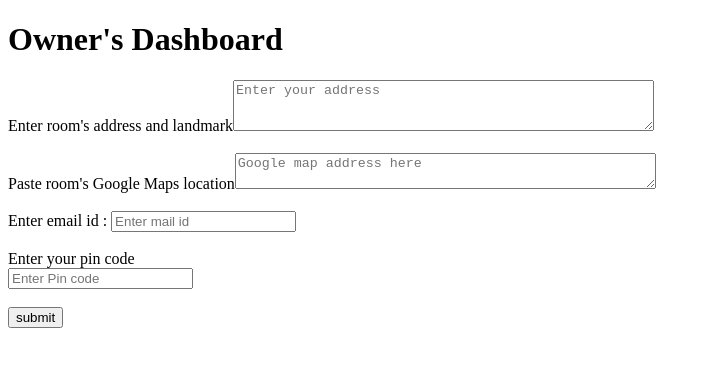
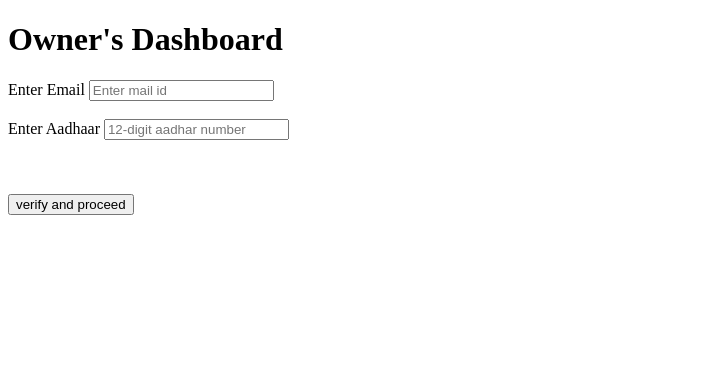
Before and after one commit to RishabhBhatt01/roommate.in, a React (Vite) app in the folder Frontend/: page /owner in a window 1280 px wide. Shown: the top 366 px of the page, without its empty margins (0-711 px from the left). Built offline with nearby package versions, Linux system fonts and the light colour scheme.

Commit message:
Owner Verification Updated

```diff
--- a/Frontend/src/components/Owner.jsx
+++ b/Frontend/src/components/Owner.jsx
@@ -5,10 +5,8 @@ import { useNavigate } from "react-router-dom";
 const Owner = () =>{
 
     const [submitting,setSubmitting] =useState(false);
-    const [address,setAddress] = useState("");
-    const [g_address,setg_address] = useState("");
-    const [ownerPin,setOwnerPin] = useState("")
     const [ownerEmail,setOwnerEmail] = useState("");
+    const [ownerAadhaar,setOwnerAadhaar] = useState("");
     const navigate = useNavigate();
 
 
@@ -18,7 +16,7 @@ const Owner = () =>{
   try{
     const response = await axios.post("http://localhost:5000/api/owner-info",
 
-        {address,g_address,ownerEmail,ownerPin},
+        {ownerEmail,ownerAadhaar},
         {withCredentials : true}
     )
     alert("form submitted sucessfully")
@@ -40,35 +38,11 @@ const Owner = () =>{
     <>
     <h1>Owner's Dashboard</h1>
     <form onSubmit={handleSubmit}>
-      <label htmlFor="address">Enter room's address and landmark</label>
-
-      <textarea
-        name="address"
-        id="address"
-        rows="3"
-        cols="50"
-        placeholder="Enter your address"
-        value={address}
-        onChange={(e) => setAddress(e.target.value)}
-      />
-      <br /><br />
 
 
-    <label htmlFor="g_address">Paste room's Google Maps location</label>
-    <textarea
-      id="g_address"
-      name="g_map_address"
-      rows="2"
-      cols="50"
-      value={g_address}
-      placeholder="Google map address here"
-      onChange={(e) => setg_address(e.target.value)}
-    />
-
-      <br /><br />
 
 
-      <label htmlFor="ownerEmail">Enter email id : </label>
+      <label htmlFor="ownerEmail">Enter Email </label>
       <input
       type="email"
       placeholder="Enter mail id"
@@ -79,21 +53,23 @@ const Owner = () =>{
       />
       <br /><br />
 
+      <label htmlFor="ownerAadhaar">Enter Aadhaar </label>
+      <input
+      type="text"
+      placeholder="12-digit aadhar number"
+      id="ownerAadhaar"
+      name="ownerAadhaar"
+      value={ownerAadhaar}
+      onChange={(e) => setOwnerAadhaar(e.target.value)}
+      />
+      <br /><br />
 
 
-      <label htmlFor="ownerPin">Enter your pin code</label><br/>
-      <input
-      type="text"
-      placeholder="Enter Pin code"
-      id="ownerPin"
-      name="ownerPin"
-      value={ownerPin}
-      onChange={(e) => setOwnerPin(e.target.value)}
 
 
-      /><br /><br />
+<br /><br />
       <button  disabled={submitting}>
-        {submitting ? "submitting" : "submit"}
+        {submitting ? "verifying" : "verify and proceed"}
       </button>
     </form>
     </>
```
